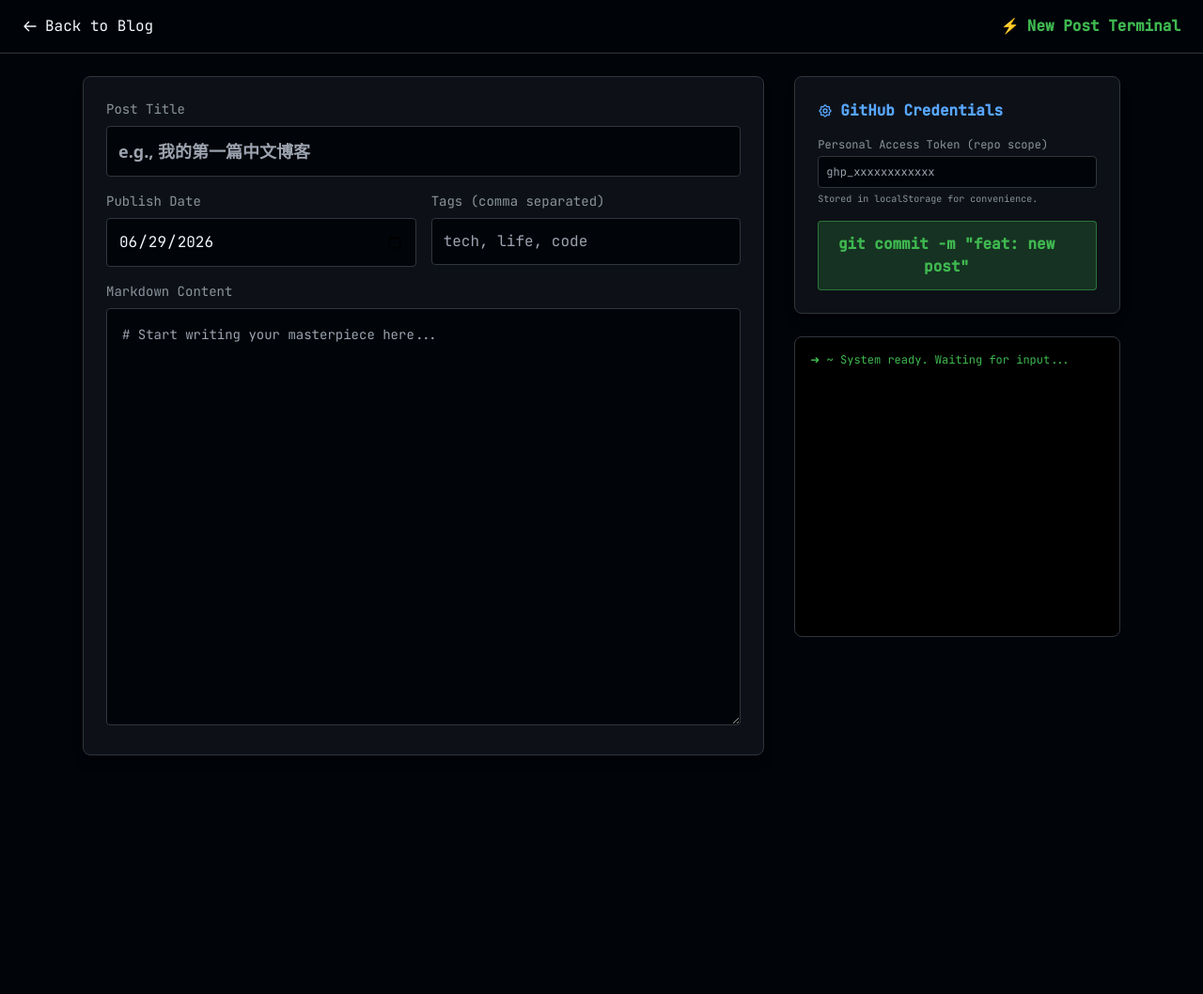
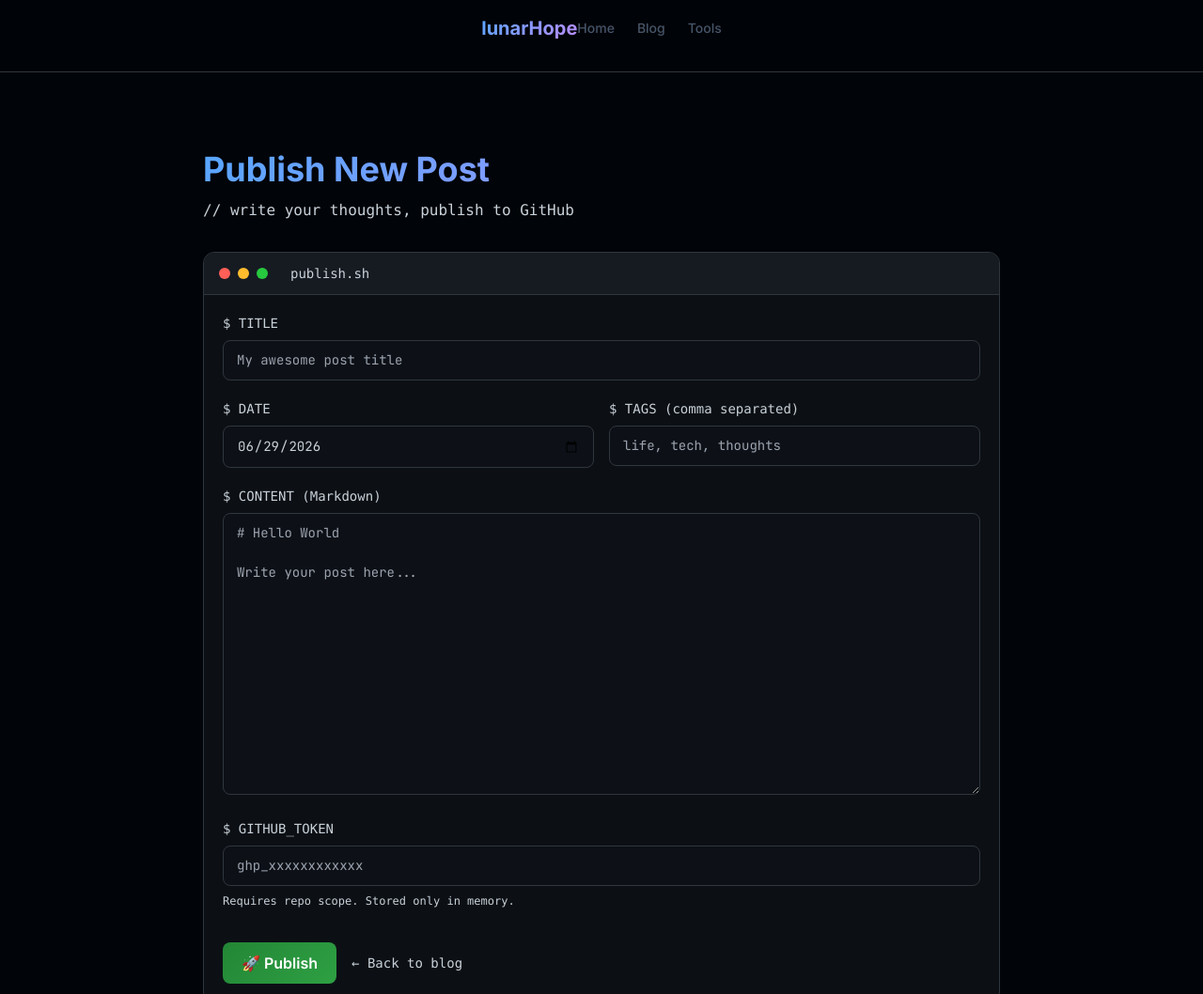
Before and after one commit to WJULY42/WJULY42.github.io, a plain HTML site: page blog/publish.html in a window 1280 px wide. Shown: the top 1058 px of the page at 94% size. Before the commit the page ends 828 px from the top, so only its background shows below. Drawn offline with nearby package versions, Linux system fonts and the light colour scheme.

Commit message:
Refactor publish.html with updated styles and scripts
Updated HTML structure, styles, and scripts for the publish page. Enhanced the user interface with new styles and improved functionality for publishing posts.

```diff
--- a/blog/publish.html
+++ b/blog/publish.html
@@ -1,276 +1,323 @@
 <!DOCTYPE html>
-<html lang="zh-CN" class="dark">
+<html lang="zh-CN">
 <head>
   <meta charset="UTF-8">
   <meta name="viewport" content="width=device-width, initial-scale=1.0">
   <title>Publish Post | lunarHope</title>
   <script src="https://cdn.tailwindcss.com"></script>
-
-    <!-- 引入拼音转换库 (支持中文标题转 Slug) -->
-    <script src="https://unpkg.com/pinyin-pro"></script>
-
-    <link href="https://fonts.googleapis.com/css2?family=JetBrains+Mono:wght@400;500&display=swap" rel="stylesheet">
-    <script>
-        tailwind.config = {
-            theme: {
-                extend: {
-                    colors: {
-                        space: { 900: '#010409', 800: '#0d1117', 700: '#161b22', 600: '#21262d', border: '#30363d', text: '#f0f6fc', muted: '#8b949e' },
-                        glow: { green: '#3fb950', blue: '#58a6ff', pink: '#da3633', yellow: '#d29922' }
-                    },
-                    fontFamily: { mono: ['"JetBrains Mono"', 'monospace'] }
+  <script src="https://cdn.jsdelivr.net/npm/pinyin-pro@3.19.0/dist/index.js"></script>
+  <link href="https://fonts.googleapis.com/css2?family=Inter:wght@400;500;600;700;800&family=JetBrains+Mono:wght@400;500;700&display=swap" rel="stylesheet">
+  <link rel="stylesheet" href="/style.css">
+  <style>
+    body { background-color: #010409; color: #c9d1d9; font-family: 'Inter', sans-serif; }
+    .font-mono { font-family: 'JetBrains Mono', monospace; }
+    .text-gradient {
+      background: linear-gradient(135deg, #58a6ff 0%, #bc8cff 100%);
+      -webkit-background-clip: text;
+      background-clip: text;
+      -webkit-text-fill-color: transparent;
     }
+    .terminal {
+      background: rgba(13, 17, 23, 0.95);
+      border: 1px solid #30363d;
+      border-radius: 12px;
+      overflow: hidden;
     }
+    .terminal-header {
+      background: #161b22;
+      padding: 12px 16px;
+      border-bottom: 1px solid #30363d;
+      display: flex;
+      align-items: center;
+      gap: 8px;
     }
-    </script>
-    <style>
-        body { background-color: #010409; color: #f0f6fc; }
-        textarea { resize: none; }
-        .terminal-cursor::after { content: '_'; animation: blink 1s step-end infinite; }
-        @keyframes blink { 50% { opacity: 0; } }
-        /* 滚动条美化 */
-        ::-webkit-scrollbar { width: 6px; } ::-webkit-scrollbar-track { background: #010409; } ::-webkit-scrollbar-thumb { background: #30363d; border-radius: 3px; }
-
-        /* UTF-8 Base64 辅助函数样式无关，但在 JS 中需要 */
+    .terminal-dot {
+      width: 12px; height: 12px;
+      border-radius: 50%;
+    }
+    .terminal-body { padding: 20px; }
+    .input-field {
+      width: 100%;
+      background: #0d1117;
+      border: 1px solid #30363d;
+      border-radius: 8px;
+      padding: 10px 14px;
+      color: #c9d1d9;
+      font-family: 'JetBrains Mono', monospace;
+      font-size: 14px;
+      transition: border-color 0.2s;
+    }
+    .input-field:focus {
+      outline: none;
+      border-color: #58a6ff;
+      box-shadow: 0 0 0 3px rgba(88, 166, 255, 0.1);
+    }
+    textarea.input-field { min-height: 300px; resize: vertical; }
+    .btn-primary {
+      background: linear-gradient(135deg, #238636 0%, #2ea043 100%);
+      color: white;
+      padding: 10px 20px;
+      border-radius: 8px;
+      font-weight: 600;
+      transition: all 0.2s;
+      border: none;
+      cursor: pointer;
+    }
+    .btn-primary:hover { transform: translateY(-1px); box-shadow: 0 4px 12px rgba(35, 134, 54, 0.3); }
+    .btn-primary:disabled { opacity: 0.5; cursor: not-allowed; transform: none; }
+    .status-line {
+      font-family: 'JetBrains Mono', monospace;
+      font-size: 13px;
+      padding: 4px 0;
+    }
+    .status-ok { color: #3fb950; }
+    .status-err { color: #f85149; }
+    .status-info { color: #58a6ff; }
+    .status-warn { color: #d29922; }
   </style>
 </head>
-<body class="font-mono min-h-screen flex flex-col">
+<body class="min-h-screen">
+  <!-- Navigation -->
+  <nav class="fixed top-0 left-0 right-0 z-40 backdrop-blur-md bg-[#010409]/80 border-b border-[#30363d]">
+    <div class="max-w-6xl mx-auto px-6 py-4 flex justify-between items-center">
+      <a href="/" class="text-xl font-bold text-gradient">lunarHope</a>
+      <div class="flex gap-6 text-sm">
+        <a href="/" class="text-space-muted hover:text-space-text transition">Home</a>
+        <a href="/blog" class="text-space-muted hover:text-space-text transition">Blog</a>
+        <a href="/tools" class="text-space-muted hover:text-space-text transition">Tools</a>
+      </div>
+    </div>
+  </nav>
 
-    <header class="border-b border-space-border bg-space-900/80 backdrop-blur px-6 py-4 flex justify-between items-center sticky top-0 z-50">
-        <a href="/blog/" class="text-space-text hover:text-glow-blue transition flex items-center">
-            <svg class="w-4 h-4 mr-2" fill="none" stroke="currentColor" viewBox="0 0 24 24"><path stroke-linecap="round" stroke-linejoin="round" stroke-width="2" d="M10 19l-7-7m0 0l7-7m-7 7h18"></path></svg>
-            Back to Blog
-        </a>
-        <h1 class="text-glow-green font-bold flex items-center">
-            <span class="mr-2">⚡</span> New Post Terminal
-        </h1>
-    </header>
+  <!-- Main Content -->
+  <main class="max-w-4xl mx-auto px-6 pt-32 pb-20">
+    <div class="mb-8">
+      <h1 class="text-4xl font-bold mb-3 text-gradient">Publish New Post</h1>
+      <p class="text-space-muted font-mono">// write your thoughts, publish to GitHub</p>
+    </div>
 
-    <main class="flex-grow max-w-6xl mx-auto w-full p-6 grid grid-cols-1 lg:grid-cols-3 gap-8">
+    <div class="terminal">
+      <div class="terminal-header">
+        <div class="terminal-dot" style="background:#ff5f56"></div>
+        <div class="terminal-dot" style="background:#ffbd2e"></div>
+        <div class="terminal-dot" style="background:#27c93f"></div>
+        <span class="ml-4 text-sm text-space-muted font-mono">publish.sh</span>
+      </div>
+      <div class="terminal-body space-y-5">
+        <div>
+          <label class="block text-sm text-space-muted mb-2 font-mono">$ TITLE</label>
+          <input type="text" id="title" class="input-field" placeholder="My awesome post title">
+        </div>
 
-        <!-- Left: Editor -->
-        <div class="lg:col-span-2 space-y-6">
-            <div class="bg-space-800 border border-space-border rounded-lg p-6 shadow-lg">
-                <label class="block text-sm text-space-muted mb-2">Post Title</label>
-                <input type="text" id="post-title" class="w-full bg-space-900 border border-space-border rounded p-3 text-space-text focus:border-glow-blue outline-none transition font-sans font-bold text-lg" placeholder="e.g., 我的第一篇中文博客">
-
-                <div class="grid grid-cols-2 gap-4 mt-4">
+        <div class="grid grid-cols-2 gap-4">
           <div>
-                        <label class="block text-sm text-space-muted mb-2">Publish Date</label>
-                        <input type="date" id="post-date" class="w-full bg-space-900 border border-space-border rounded p-3 text-space-text focus:border-glow-blue outline-none">
+            <label class="block text-sm text-space-muted mb-2 font-mono">$ DATE</label>
+            <input type="date" id="date" class="input-field">
           </div>
           <div>
-                        <label class="block text-sm text-space-muted mb-2">Tags (comma separated)</label>
-                        <input type="text" id="post-tags" class="w-full bg-space-900 border border-space-border rounded p-3 text-space-text focus:border-glow-blue outline-none" placeholder="tech, life, code">
+            <label class="block text-sm text-space-muted mb-2 font-mono">$ TAGS (comma separated)</label>
+            <input type="text" id="tags" class="input-field" placeholder="life, tech, thoughts">
           </div>
         </div>
 
-                <label class="block text-sm text-space-muted mt-4 mb-2">Markdown Content</label>
-                <textarea id="post-content" rows="18" class="w-full bg-space-900 border border-space-border rounded p-4 text-space-text focus:border-glow-blue outline-none transition font-mono text-sm leading-relaxed" placeholder="# Start writing your masterpiece here..."></textarea>
-            </div>
+        <div>
+          <label class="block text-sm text-space-muted mb-2 font-mono">$ CONTENT (Markdown)</label>
+          <textarea id="content" class="input-field" placeholder="# Hello World&#10;&#10;Write your post here..."></textarea>
         </div>
 
-        <!-- Right: Config & Terminal -->
-        <div class="space-y-6">
-            <div class="bg-space-800 border border-space-border rounded-lg p-6 shadow-lg">
-                <h3 class="text-glow-blue font-bold mb-4 flex items-center">
-                    <svg class="w-4 h-4 mr-2" fill="none" stroke="currentColor" viewBox="0 0 24 24"><path stroke-linecap="round" stroke-linejoin="round" stroke-width="2" d="M10.325 4.317c.426-1.756 2.924-1.756 3.35 0a1.724 1.724 0 002.573 1.066c1.543-.94 3.31.826 2.37 2.37a1.724 1.724 0 001.065 2.572c1.756.426 1.756 2.924 0 3.35a1.724 1.724 0 00-1.066 2.573c.94 1.543-.826 3.31-2.37 2.37a1.724 1.724 0 00-2.572 1.065c-.426 1.756-2.924 1.756-3.35 0a1.724 1.724 0 00-2.573-1.066c-1.543.94-3.31-.826-2.37-2.37a1.724 1.724 0 00-1.065-2.572c-1.756-.426-1.756-2.924 0-3.35a1.724 1.724 0 001.066-2.573c-.94-1.543.826-3.31 2.37-2.37.996.608 2.296.07 2.572-1.065z"></path><path stroke-linecap="round" stroke-linejoin="round" stroke-width="2" d="M15 12a3 3 0 11-6 0 3 3 0 016 0z"></path></svg>
-                    GitHub Credentials
-                </h3>
-                <div class="space-y-4">
         <div>
-                        <label class="block text-xs text-space-muted mb-1">Personal Access Token (repo scope)</label>
-                        <input type="password" id="gh-token" class="w-full bg-space-900 border border-space-border rounded p-2 text-xs text-space-text focus:border-glow-green outline-none" placeholder="ghp_xxxxxxxxxxxx">
-                        <p class="text-[10px] text-space-muted mt-1">Stored in localStorage for convenience.</p>
-                    </div>
-                    <button onclick="publishPost()" id="publish-btn" class="w-full bg-glow-green/20 text-glow-green border border-glow-green/50 hover:bg-glow-green/30 py-3 rounded font-bold transition flex items-center justify-center group">
-                        <span id="btn-text">git commit -m "feat: new post"</span>
-                        <svg class="w-4 h-4 ml-2 opacity-0 group-hover:opacity-100 transition-opacity" fill="none" stroke="currentColor" viewBox="0 0 24 24"><path stroke-linecap="round" stroke-linejoin="round" stroke-width="2" d="M14 5l7 7m0 0l-7 7m7-7H3"></path></svg>
-                    </button>
-                </div>
+          <label class="block text-sm text-space-muted mb-2 font-mono">$ GITHUB_TOKEN</label>
+          <input type="password" id="token" class="input-field" placeholder="ghp_xxxxxxxxxxxx">
+          <p class="text-xs text-space-muted mt-2 font-mono">Requires repo scope. Stored only in memory.</p>
         </div>
 
-            <!-- Terminal Output -->
-            <div class="bg-black border border-space-border rounded-lg p-4 h-80 overflow-y-auto font-mono text-xs text-gray-400 shadow-inner" id="terminal-log">
-                <p class="text-glow-green">➜  ~  System ready. Waiting for input...</p>
+        <div class="flex items-center gap-4 pt-4">
+          <button id="publish-btn" class="btn-primary">🚀 Publish</button>
+          <a href="/blog" class="text-space-muted hover:text-space-text text-sm font-mono">← Back to blog</a>
+        </div>
+
+        <div id="status-log" class="mt-6 pt-6 border-t border-[#30363d] hidden">
+          <div class="text-xs text-space-muted mb-3 font-mono">--- Output ---</div>
+          <div id="log-content" class="space-y-1"></div>
+        </div>
       </div>
     </div>
   </main>
 
+  <script src="/assets/js/lunar-cache.js"></script>
   <script>
-        // 初始化日期
-        document.getElementById('post-date').valueAsDate = new Date();
+    const REPO_OWNER = 'WJULY42';
+    const REPO_NAME = 'WJULY42.github.io';
+    const BRANCH = 'main';
 
-        // 从 localStorage 恢复 Token
-        const tokenInput = document.getElementById('gh-token');
-        if (localStorage.getItem('gh_token')) {
-            tokenInput.value = localStorage.getItem('gh_token');
+    // Set default date to today
+    document.getElementById('date').valueAsDate = new Date();
+
+    function log(msg, type = 'info') {
+      const logEl = document.getElementById('log-content');
+      const statusEl = document.getElementById('status-log');
+      statusEl.classList.remove('hidden');
+      const line = document.createElement('div');
+      line.className = `status-line status-${type}`;
+      line.textContent = `> ${msg}`;
+      logEl.appendChild(line);
+      logEl.scrollTop = logEl.scrollHeight;
     }
 
-        // ✅ 修复：UTF-8 转 Base64 辅助函数 (解决中文乱码)
+    function toSlug(title) {
+      const pinyin = window.pinyinPro.pinyin(title, { toneType: 'none', type: 'array' }).join('-').toLowerCase();
+      return pinyin.replace(/[^a-z0-9-]/g, '').replace(/-+/g, '-').replace(/^-|-$/g, '');
+    }
+
     function utf8ToBase64(str) {
       return btoa(unescape(encodeURIComponent(str)));
-        }
-        function base64ToUtf8(base64) {
-            return decodeURIComponent(escape(atob(base64)));
-        }
-
-        function log(msg, type = 'info') {
-            const term = document.getElementById('terminal-log');
-            const p = document.createElement('p');
-            p.className = type === 'error' ? 'text-glow-pink' : (type === 'success' ? 'text-glow-green' : (type === 'warn' ? 'text-glow-yellow' : 'text-gray-400'));
-            p.textContent = `> ${msg}`;
-            term.appendChild(p);
-            term.scrollTop = term.scrollHeight;
     }
 
     async function getFileSha(path, token) {
       try {
-                const res = await fetch(`https://api.github.com/repos/WJULY42/WJULY42.github.io/contents/${path}`, {
-                    headers: { Authorization: `token ${token}` }
-                });
-                if (res.ok) {
+        const res = await LunarCache.safeGitHubRequest(
+          `https://api.github.com/repos/${REPO_OWNER}/${REPO_NAME}/contents/${path}?ref=${BRANCH}`,
+          { headers: { Authorization: `Bearer ${token}` } }
+        );
+        if (res.status === 404) return null;
+        if (!res.ok) throw new Error(`Failed to get file: ${res.status}`);
         const data = await res.json();
         return data.sha;
+      } catch (err) {
+        if (err.message.includes('404')) return null;
+        throw err;
       }
-            } catch (e) { return null; }
-            return null;
     }
 
-        async function publishPost() {
-            const token = tokenInput.value.trim();
-            const title = document.getElementById('post-title').value.trim();
-            const date = document.getElementById('post-date').value;
-            const tagsStr = document.getElementById('post-tags').value;
-            const content = document.getElementById('post-content').value;
+    async function publish() {
+      const title = document.getElementById('title').value.trim();
+      const date = document.getElementById('date').value;
+      const tagsRaw = document.getElementById('tags').value.trim();
+      const content = document.getElementById('content').value;
+      const token = document.getElementById('token').value.trim();
       const btn = document.getElementById('publish-btn');
-            const btnText = document.getElementById('btn-text');
 
-            if (!token || !title || !content) {
-                log('Error: Title, Content and Token are required.', 'error');
+      if (!title || !date || !content || !token) {
+        log('Missing required fields', 'err');
         return;
       }
 
-            // 保存 Token
-            localStorage.setItem('gh_token', token);
-
       btn.disabled = true;
-            btnText.textContent = 'Processing...';
-            log('Starting publish sequence...', 'info');
-
-            // ✅ 修复：智能 Slug 生成 (支持中文转拼音)
-            let slug = "";
-            if (window.pinyinPro) {
-                // 使用拼音库将中文转为拼音，去掉声调，用连字符连接
-                slug = window.pinyinPro.pinyin(title, { toneType: 'none', type: 'array' }).join('-');
-            } else {
-                // 回退方案：保留非空字符
-                slug = title.toLowerCase().replace(/[^\w\u4e00-\u9fa5]+/g, '-').replace(/(^-|-$)/g, '');
-            }
-            // 清理多余连字符并转为小写
-            slug = slug.replace(/-+/g, '-').toLowerCase();
-            // 如果 slug 还是空的，给个默认值
-            if (!slug) slug = 'untitled-post-' + Date.now();
-
-            const mdPath = `blog/posts/${slug}.md`;
-            const jsonPath = `data/posts.json`;
-            const tags = tagsStr.split(',').map(t => t.trim()).filter(t => t);
+      btn.textContent = '⏳ Publishing...';
 
       try {
-                // 1. 准备 Markdown 内容
-                const frontmatter = `---\ntitle: "${title}"\ndate: ${date}\ntags: [${tags.join(', ')}]\n---\n\n`;
-                const fullMdContent = frontmatter + content;
+        log('Starting publish process...', 'info');
 
-                // 使用修复后的编码函数
-                const encodedMd = utf8ToBase64(fullMdContent);
-
-                // 2. 处理 posts.json
-                log('Fetching current posts index...', 'info');
-                let posts = [];
-                const currentJsonSha = await getFileSha(jsonPath, token);
-
-                if (currentJsonSha) {
-                    const jsonRes = await fetch(`https://api.github.com/repos/WJULY42/WJULY42.github.io/contents/${jsonPath}`, {
-                        headers: { Authorization: `token ${token}` }
-                    });
-                    const jsonData = await jsonRes.json();
-
-                    // 使用修复后的解码函数
-                    const decodedJson = base64ToUtf8(jsonData.content);
-                    const parsed = JSON.parse(decodedJson);
-                    posts = Array.isArray(parsed) ? parsed : (parsed.posts || []);
-                    log(`Found ${posts.length} existing posts.`, 'info');
-                } else {
-                    log('No existing posts.json found. Creating new one.', 'warn');
+        // Check rate limit first
+        if (LunarCache.isRateLimited()) {
+          const info = LunarCache.getRateLimitInfo();
+          const resetMin = Math.ceil((info.reset - Date.now()) / 60000);
+          throw new Error(`GitHub API 配额已用尽，请 ${resetMin} 分钟后重试`);
         }
 
-                // 添加新文章到头部
-                const newPostMeta = {
-                    title: title,
-                    date: date,
-                    tags: tags,
-                    slug: slug,
-                    url: `/blog/read.html?slug=${slug}`
+        const slug = toSlug(title);
+        log(`Generated slug: ${slug}`, 'info');
+
+        const tags = tagsRaw ? tagsRaw.split(',').map(t => t.trim()).filter(Boolean) : [];
+
+        const frontmatter = `---\ntitle: "${title}"\ndate: "${date}"\ntags: [${tags.map(t => `"${t}"`).join(', ')}]\n---\n\n`;
+        const mdContent = frontmatter + content;
+        const mdPath = `blog/posts/${slug}.html`;
+
+        // Step 1: Create markdown file
+        log('Creating markdown file...', 'info');
+        const mdSha = await getFileSha(mdPath, token);
+        const mdBody = {
+          message: `blog: add post "${title}"`,
+          content: utf8ToBase64(mdContent),
+          branch: BRANCH
         };
-                posts.unshift(newPostMeta);
+        if (mdSha) mdBody.sha = mdSha;
 
-                // 重新序列化 JSON (美化格式)
-                const newJsonContent = JSON.stringify({ posts: posts }, null, 2);
+        const mdRes = await LunarCache.safeGitHubRequest(
+          `https://api.github.com/repos/${REPO_OWNER}/${REPO_NAME}/contents/${mdPath}`,
+          {
+            method: 'PUT',
+            headers: {
+              Authorization: `Bearer ${token}`,
+              'Content-Type': 'application/json'
+            },
+            body: JSON.stringify(mdBody)
+          }
+        );
+        if (!mdRes.ok) {
+          const errData = await mdRes.json();
+          throw new Error(`Failed to create MD: ${errData.message}`);
+        }
+        log('✓ Markdown file created', 'ok');
 
-                // 使用修复后的编码函数
-                const encodedJson = utf8ToBase64(newJsonContent);
+        // Step 2: Update posts.json
+        log('Updating posts index...', 'info');
+        const jsonPath = 'data/posts.json';
+        const jsonSha = await getFileSha(jsonPath, token);
 
-                // 3. 执行提交 (先提交 MD，再提交 JSON)
-                log('Pushing Markdown file...', 'info');
-                const mdSha = await getFileSha(mdPath, token);
-                const mdPayload = {
-                    message: `feat: publish new post "${title}"`,
-                    content: encodedMd,
-                    branch: 'main'
+        let posts = [];
+        if (jsonSha) {
+          const jsonRes = await LunarCache.safeGitHubRequest(
+            `https://api.github.com/repos/${REPO_OWNER}/${REPO_NAME}/contents/${jsonPath}?ref=${BRANCH}`,
+            { headers: { Authorization: `Bearer ${token}` } }
+          );
+          const jsonData = await jsonRes.json();
+          posts = JSON.parse(atob(jsonData.content));
+        }
+
+        const newPost = {
+          title,
+          date,
+          tags,
+          slug,
+          url: `/blog/posts/${slug}.html`,
+          desc: content.split('\n').find(l => l.trim() && !l.startsWith('#')) || ''
         };
-                if (mdSha) mdPayload.sha = mdSha;
 
-                const mdRes = await fetch(`https://api.github.com/repos/WJULY42/WJULY42.github.io/contents/${mdPath}`, {
+        posts = posts.filter(p => p.slug !== slug);
+        posts.unshift(newPost);
+
+        const jsonBody = {
+          message: `blog: update posts index`,
+          content: utf8ToBase64(JSON.stringify(posts, null, 2)),
+          sha: jsonSha,
+          branch: BRANCH
+        };
+
+        const jsonRes = await LunarCache.safeGitHubRequest(
+          `https://api.github.com/repos/${REPO_OWNER}/${REPO_NAME}/contents/${jsonPath}`,
+          {
             method: 'PUT',
-                    headers: { 'Authorization': `token ${token}`, 'Content-Type': 'application/json' },
-                    body: JSON.stringify(mdPayload)
-                });
+            headers: {
+              Authorization: `Bearer ${token}`,
+              'Content-Type': 'application/json'
+            },
+            body: JSON.stringify(jsonBody)
+          }
+        );
+        if (!jsonRes.ok) {
+          const errData = await jsonRes.json();
+          throw new Error(`Failed to update index: ${errData.message}`);
+        }
+        log('✓ Posts index updated', 'ok');
 
-                if (!mdRes.ok) throw new Error(`Failed to push MD: ${await mdRes.text()}`);
-                log('Markdown file pushed successfully.', 'success');
+        // Clear cache to force refresh on next visit
+        LunarCache.clear('blog_posts');
 
-                log('Updating posts index (posts.json)...', 'info');
-                const jsonPayload = {
-                    message: `chore: update posts index for "${title}"`,
-                    content: encodedJson,
-                    branch: 'main'
-                };
-                if (currentJsonSha) jsonPayload.sha = currentJsonSha;
-
-                const jsonRes = await fetch(`https://api.github.com/repos/WJULY42/WJULY42.github.io/contents/${jsonPath}`, {
-                    method: 'PUT',
-                    headers: { 'Authorization': `token ${token}`, 'Content-Type': 'application/json' },
-                    body: JSON.stringify(jsonPayload)
-                });
-
-                if (!jsonRes.ok) throw new Error(`Failed to update JSON: ${await jsonRes.text()}`);
-                log('Posts index updated successfully.', 'success');
-
-                log('🎉 All done! Your post is live.', 'success');
+        log('🎉 Published successfully!', 'ok');
         setTimeout(() => {
-                    if(confirm('Publish successful! Redirect to blog list?')) {
-                        window.location.href = '/blog/';
-                    }
-                }, 1000);
+          window.location.href = `/blog/posts/${slug}.html`;
+        }, 1500);
 
       } catch (err) {
-                log(`Critical Error: ${err.message}`, 'error');
-                console.error(err);
-            } finally {
+        log(`Error: ${err.message}`, 'err');
         btn.disabled = false;
-                btnText.textContent = 'git commit -m "feat: new post"';
+        btn.textContent = '🚀 Publish';
       }
     }
+
+    document.getElementById('publish-btn').addEventListener('click', publish);
   </script>
 </body>
 </html>
```
Lines whose indentation alone changed are shown as unchanged.
